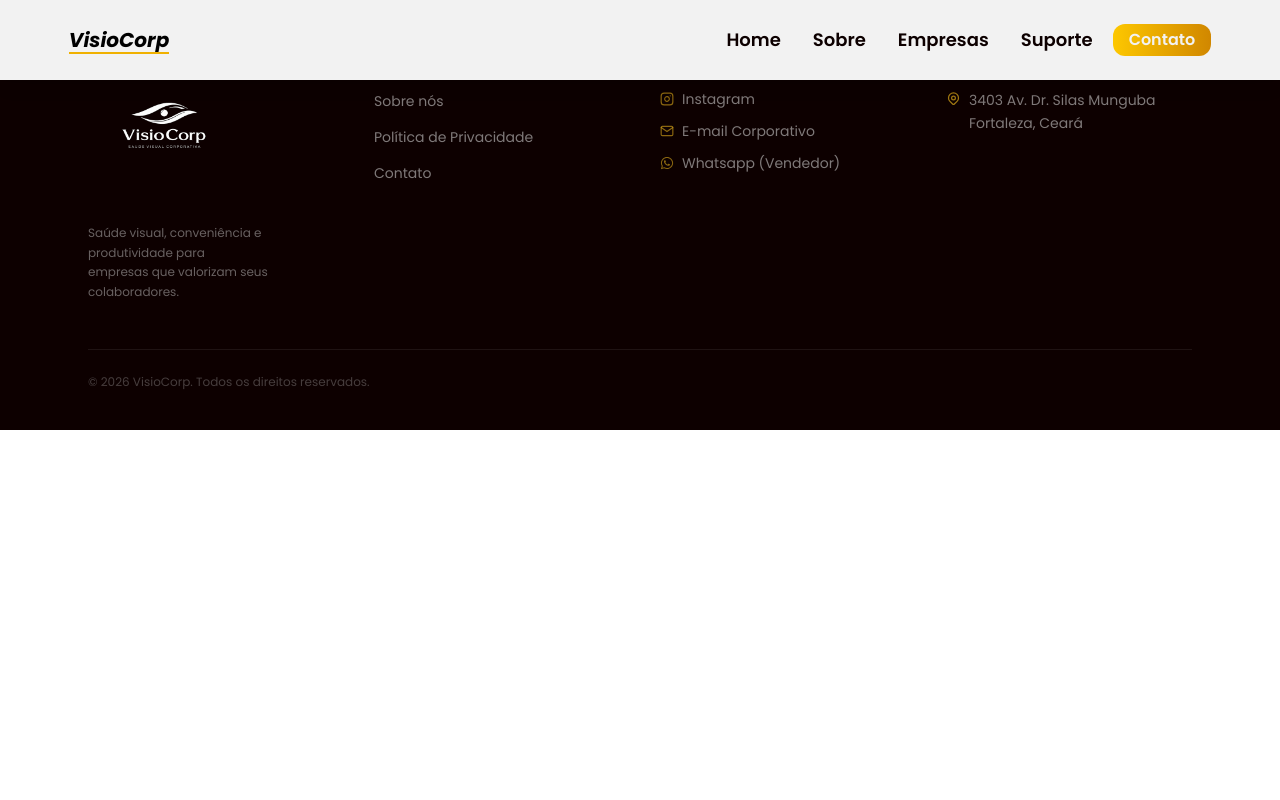
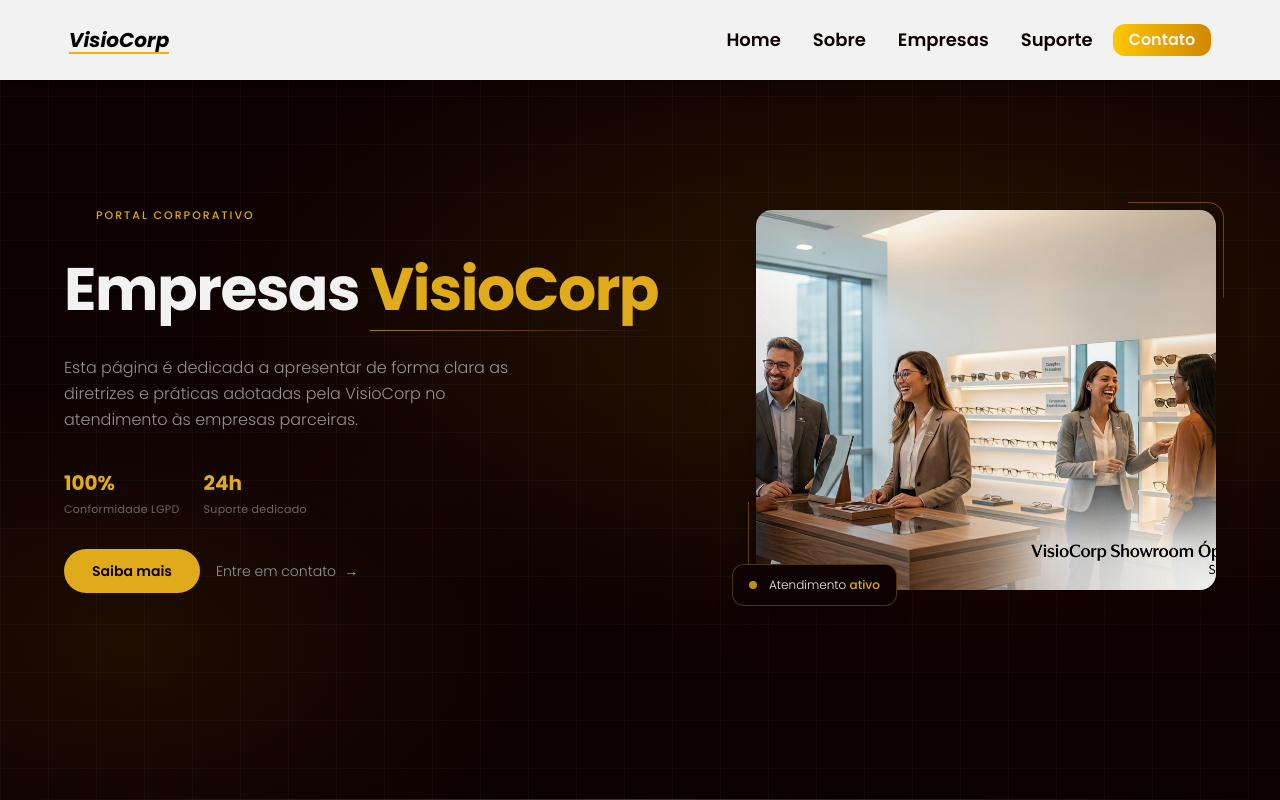
Before and after one commit to Equipe-NextSolve/visio-corp, a Next.js app: page /companies in a window 1280 px wide. Shown: the top 800 px of the page. Built offline with nearby package versions, Linux system fonts and the light colour scheme.

Commit message:
Criação do conteúdo inicial da página de empresas

```diff
--- /dev/null
+++ b/src/components/companies/CompanieHeader.jsx
@@ -0,0 +1,105 @@
+import Image from "next/image";
+
+export default function CompanieHeader() {
+  return (
+    <section className="relative w-full min-h-screen overflow-hidden bg-black flex items-center justify-center px-8">
+      {/* Background gradients */}
+      <div className="absolute inset-0 bg-[radial-gradient(ellipse_80%_60%_at_70%_40%,rgba(224,171,26,0.13)_0%,transparent_70%)]" />
+      <div className="absolute inset-0 bg-[radial-gradient(ellipse_50%_50%_at_10%_80%,rgba(224,171,26,0.08)_0%,transparent_65%)]" />
+
+      {/* Subtle grid texture */}
+      <div className="absolute inset-0 bg-[linear-gradient(rgba(242,242,242,0.03)_1px,transparent_1px),linear-gradient(90deg,rgba(242,242,242,0.03)_1px,transparent_1px)] bg-size-[48px_48px]" />
+
+      {/* Top border line */}
+      <div className="absolute top-0 left-0 right-0 h-px bg-linear-to-r from-transparent via-gold/50 to-transparent" />
+      {/* Bottom border line */}
+      <div className="absolute bottom-0 left-0 right-0 h-px bg-linear-to-r from-transparent via-gold/30 to-transparent" />
+
+      <div className="relative z-10 max-w-6xl w-full flex flex-col lg:flex-row items-center gap-16">
+        <div className="flex-1 flex flex-col gap-7">
+          <div className="flex items-center gap-2">
+            <span className="w-6 h-px via-gold" />
+            <span className="text-gold text-[11px] font-medium tracking-[0.18em] uppercase">
+              Portal Corporativo
+            </span>
+          </div>
+
+          <h1 className="text-5xl xl:text-6xl font-bold text-white leading-tight tracking-tight">
+            Empresas{" "}
+            <span className="text-gold relative inline-block">
+              VisioCorp
+              <span className="absolute -bottom-1 left-0 right-0 h-px bg-linear-to-r from-gold/70 to-transparent" />
+            </span>
+          </h1>
+
+          <p className="text-white/60 text-base font-light leading-relaxed max-w-md">
+            Esta página é dedicada a apresentar de forma clara as diretrizes e
+            práticas adotadas pela VisioCorp no atendimento às empresas
+            parceiras.
+          </p>
+
+          <div className="flex items-center gap-6 pt-2">
+            {[
+              { value: "100%", label: "Conformidade LGPD" },
+              { value: "24h", label: "Suporte dedicado" },
+            ].map((stat) => (
+              <div key={stat.label} className="flex flex-col gap-1">
+                <span className="text-gold text-xl font-bold">
+                  {stat.value}
+                </span>
+                <span className="text-white/40 text-[11px] tracking-wide">
+                  {stat.label}
+                </span>
+              </div>
+            ))}
+          </div>
+
+          <div className="flex items-center gap-4 pt-1">
+            <button
+              type="button"
+              className="bg-gold hover:bg-gold/90 text-black text-sm font-semibold px-7 py-3 rounded-full transition-all duration-200 hover:-translate-y-0.5 hover:shadow-[0_8px_24px_rgba(224,171,26,0.35)]"
+            >
+              Saiba mais
+            </button>
+            <button
+              type="button"
+              className="text-white/60 hover:text-white text-sm font-light flex items-center gap-2 transition-colors duration-200"
+            >
+              Entre em contato
+              <span className="text-gold">→</span>
+            </button>
+          </div>
+        </div>
+
+        {/* Right — image */}
+        <div className="relative shrink-0">
+          {/* Glow behind image */}
+          <div className="absolute -inset-4 bg-[radial-gradient(ellipse_at_center,rgba(224,171,26,0.18)_0%,transparent_70%)] rounded-3xl" />
+
+          {/* Gold frame accent */}
+          <div className="absolute -top-2 -right-2 w-24 h-24 border-t border-r border-gold/40 rounded-tr-2xl" />
+          <div className="absolute -bottom-2 -left-2 w-24 h-24 border-b border-l border-gold/40 rounded-bl-2xl" />
+
+          <div className="relative rounded-2xl overflow-hidden shadow-2xl shadow-black/60">
+            <div className="absolute inset-0 bg-linear-to-tr from-black/30 via-transparent to-black/10 z-10" />
+            <Image
+              width={500}
+              height={380}
+              alt="Image-Companie"
+              src="/img8.png"
+              className="object-cover w-115 h-95"
+            />
+          </div>
+
+          {/* Floating badge */}
+          <div className="absolute -bottom-4 -left-6 z-20 bg-black border border-gold/30 rounded-xl px-4 py-3 shadow-xl flex items-center gap-3">
+            <span className="w-2 h-2 rounded-full bg-gold animate-pulse" />
+            <span className="text-white text-xs font-light">
+              Atendimento <span className="text-gold font-medium">ativo</span>
+            </span>
+          </div>
+        </div>
+      </div>
+    </section>
+  );
+}
--- a/src/components/companies/CompaniesMain.jsx
+++ b/src/components/companies/CompaniesMain.jsx
@@ -1,8 +1,9 @@
+import CompanieHeader from "./CompanieHeader";
 
 export default function CompaniesMain() {
   return (
-        <main>
-
-        </main>
-    )
+    <main>
+      <CompanieHeader />
+    </main>
+  );
 }
--- /dev/null
+++ b/src/components/companies/FinancialModel.jsx
@@ -0,0 +1,7 @@
+export default function FinancialModel() {
+  return (
+    <section className="">
+        <h1 className="">Nosso Modelo Financeiro</h1>
+    </section>
+  )
+}
--- a/src/layout/header/Navigation.jsx
+++ b/src/layout/header/Navigation.jsx
@@ -5,7 +5,7 @@
     const links = [
         {id: 1, label: "Home", href: "/" },
         {id: 2, label: "Sobre", href: "/about" },
-        {id: 3, label: "Empresas", href: "/" },
+        {id: 3, label: "Empresas", href: "/companies" },
         {id: 4, label: "Suporte", href: "/policiesAndPrivacy" },
     ]
 
--- a/src/layout/header/Sidebar.jsx
+++ b/src/layout/header/Sidebar.jsx
@@ -49,7 +49,7 @@
     const links = [
         { id: 1, label: "Home", href: "/" },
         { id: 2, label: "Sobre", href: "/about" },
-        { id: 3, label: "Empresas", href: "/#" },
+        { id: 3, label: "Empresas", href: "/companies" },
         { id: 4, label: "Suporte", href: "/policiesAndPrivacy" },
         { id: 5, label: "Contato", href: "/contact" },
     ];
```
Also changed, not shown: src/components/companies/UseCase.jsx (added).
